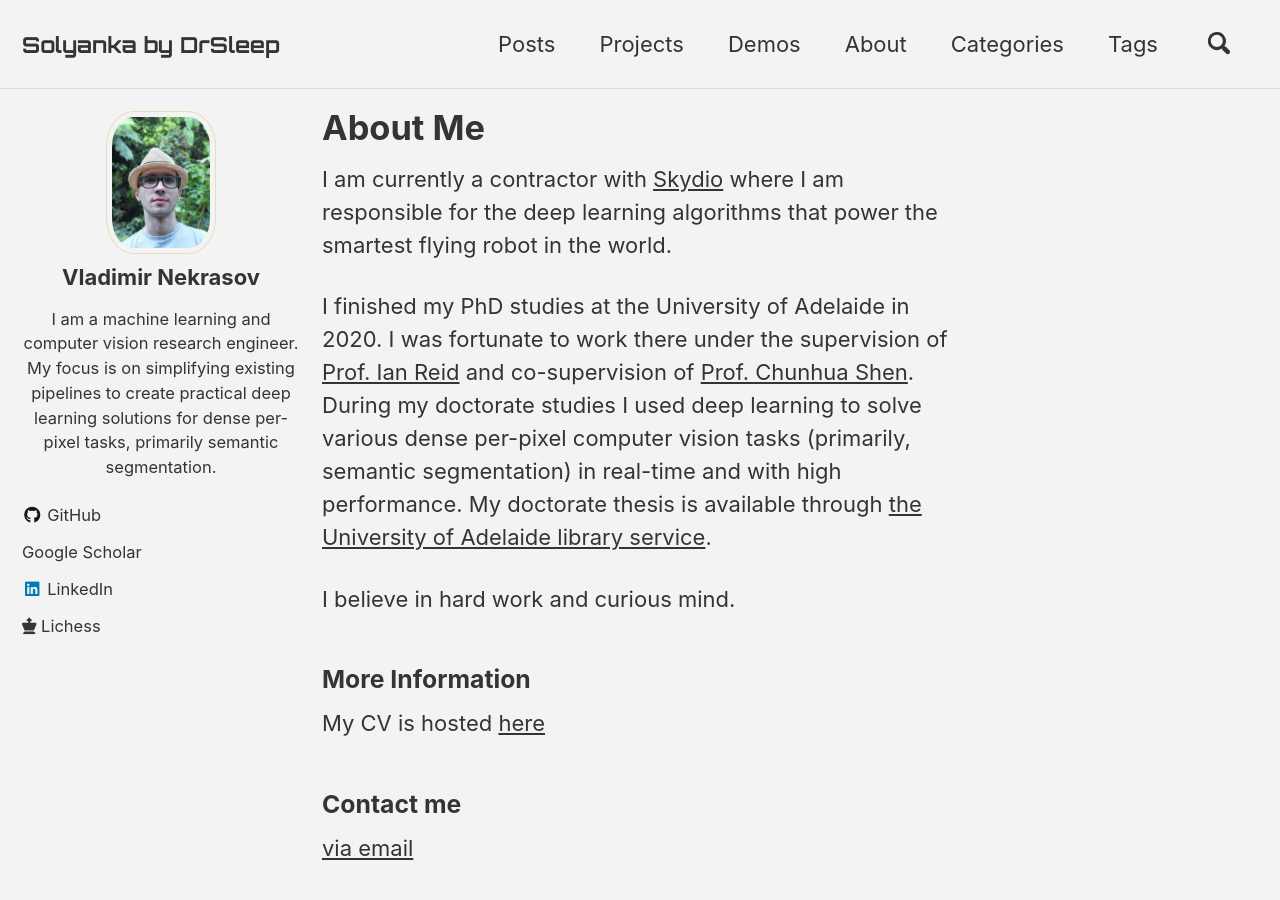
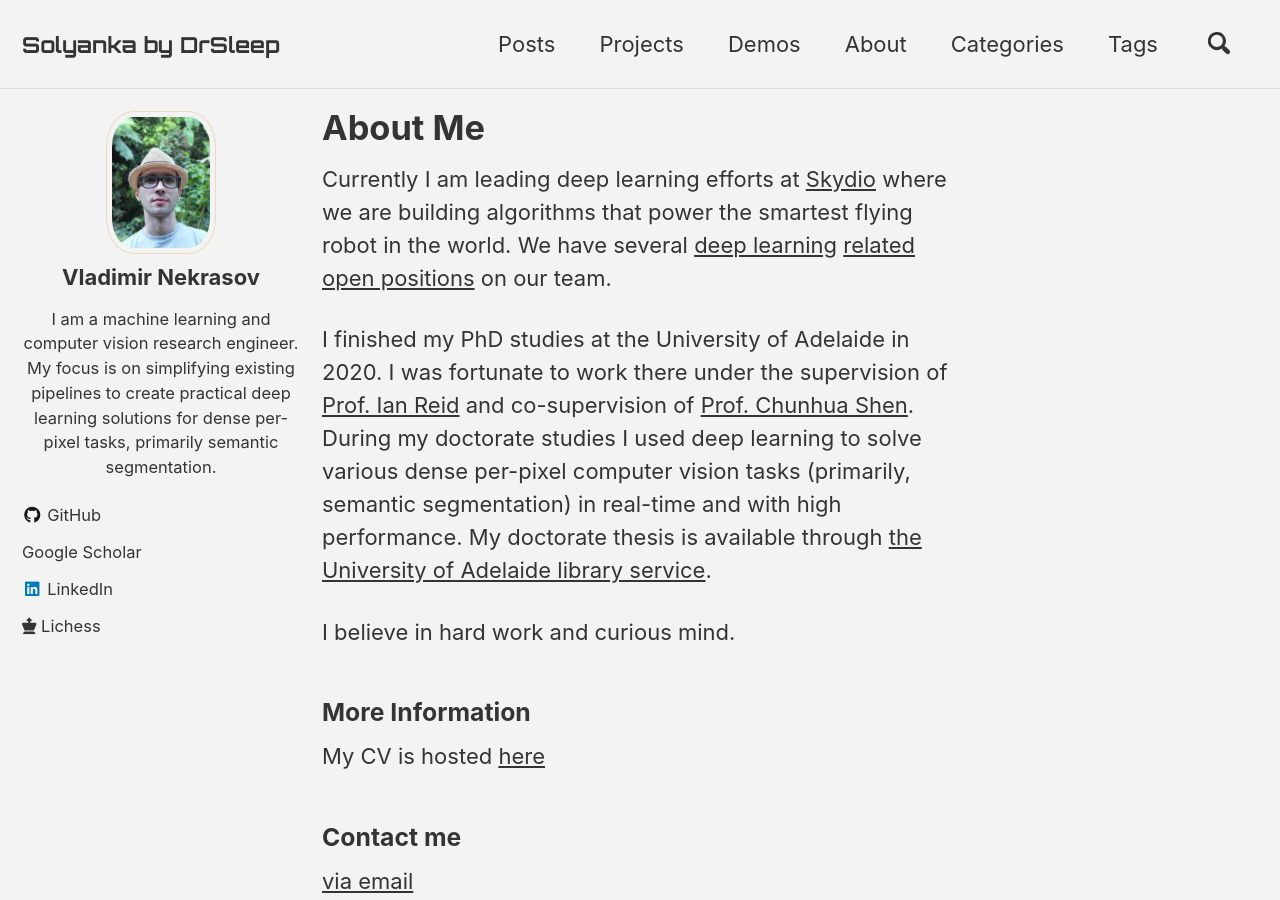
Before and after one commit to DrSleep/drsleep.github.io, a Jekyll site: the page built from _pages/about.md, in a window 1280 px wide and 900 px high. Built offline with Jekyll 4.4.1, drawn with Linux system fonts in a browser that asks for light colours; cached includes are drawn as plain includes; nearby versions of some CDN libraries; a style sheet for code colours, icons or effects is not loaded.

Commit message:
Updated info

```diff
--- a/_pages/about.md
+++ b/_pages/about.md
@@ -3,7 +3,7 @@
 title: "About Me"
 ---
 
-I am currently a contractor with [Skydio](https://www.skydio.com) where I am responsible for the deep learning algorithms that power the smartest flying robot in the world.
+Currently I am leading deep learning efforts at [Skydio](https://www.skydio.com) where we are building algorithms that power the smartest flying robot in the world. We have several [deep learning](https://boards.greenhouse.io/skydio/jobs/4221006003) [related](https://boards.greenhouse.io/skydio/jobs/4650571003) [open positions](https://boards.greenhouse.io/skydio/jobs/4544846003) on our team.
 
 I finished my PhD studies at the University of Adelaide in 2020. I was fortunate to work there under the supervision of [Prof. Ian Reid](https://cs.adelaide.edu.au/~ianr/) and co-supervision of [Prof. Chunhua Shen](https://cshen.github.io). During my doctorate studies I used deep learning to solve various dense per-pixel computer vision tasks (primarily, semantic segmentation) in real-time and with high performance. My doctorate thesis is available through [the University of Adelaide library service](https://digital.library.adelaide.edu.au/dspace/handle/2440/129333).
 
```
Also changed, not shown: 1 other file.
